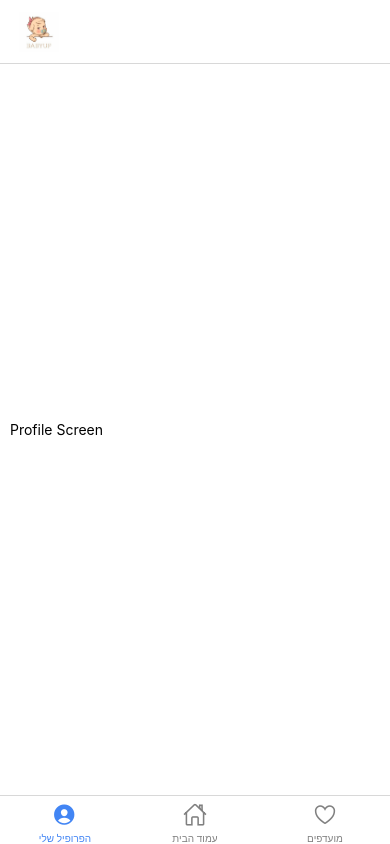
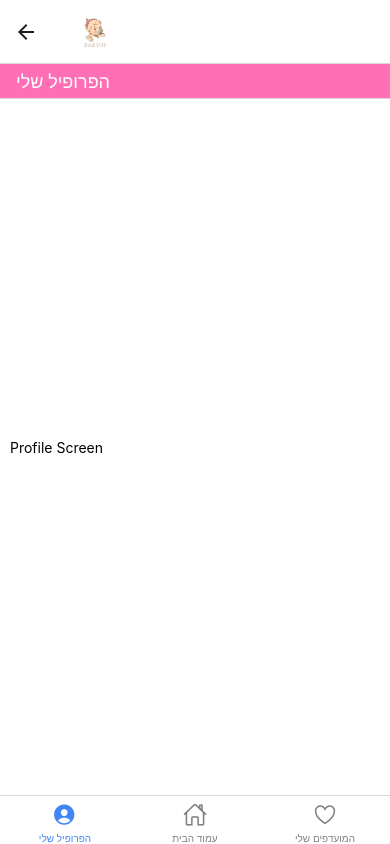
Before and after one commit to noafadida/BabyUp, a React Native app: screen /HomePage in a window 390 px wide. Built offline with nearby package versions, Linux system fonts and the light colour scheme.

Commit message:
add styles component

```diff
--- a/App.tsx
+++ b/App.tsx
@@ -20,12 +20,12 @@ const App: FC = () => {
       <Stack.Screen
         name="StartPage"
         component={StartPage}
-        options={{ title: "BabyUp" }}
+        options={{ title: "BabyUp"  }}
       ></Stack.Screen>
       <Stack.Screen
         name="LoginPage"
         component={LoginPage}
-        options={{ title: "התחברות" }}
+        options={{ title: "התחברות"  }}
       ></Stack.Screen>
       <Stack.Screen
         name="SignupPage"
@@ -35,7 +35,7 @@ const App: FC = () => {
       <Stack.Screen
         name="HomePage"
         component={HomePage}
-        options={{ title: "דף הבית", headerBackVisible: false }}
+        options={{ title: " לכל הקטגוריות", headerBackVisible: false }}
       ></Stack.Screen>
       <Stack.Screen
         name="SignupPage2"
@@ -50,13 +50,16 @@ const App: FC = () => {
       <Stack.Screen
         name="MealsOverViewScreen"
         component={MealsOverViewScreen}
-        options={{ title: "MealsOverViewScreen ", headerStyle: { backgroundColor: "Black" } }}
+        options={{
+          title: "MealsOverViewScreen", headerStyle: { backgroundColor: "white" },headerTintColor: "pink",
+      }}
+        // options={{ title: "MealsOverViewScreen ", headerStyle: { backgroundColor: "Black" } }}
       ></Stack.Screen>
     </Stack.Navigator>
   );
 
   const navOptions = {
-    headerTitle: () => <Image source={require('./assets/babyuplogo_.png')} style={{ resizeMode: 'contain', height: 40, width: 45, }} />
+    headerTitle: () => <Image source={require('./assets/babyupLogoNew.png')} style={{ height: 55, width: 55}}/>
   };
 
   return (
--- a/app.json
+++ b/app.json
@@ -4,10 +4,10 @@
     "slug": "babyup",
     "version": "1.0.0",
     "orientation": "portrait",
-    "icon": "./assets/icon.png",
+    "icon": "./assets/babyupLogoNew",
     "userInterfaceStyle": "light",
     "splash": {
-      "image": "./assets/splash.png",
+      "image": "./assets/babyupLogoNew.png",
       "resizeMode": "contain",
       "backgroundColor": "#ffffff"
     },
@@ -24,7 +24,7 @@
       }
     },
     "web": {
-      "favicon": "./assets/favicon.png"
+      "favicon": "./assets/babyupLogoNew.png"
     }
   }
 }
--- a/components/CategoryGrid.tsx
+++ b/components/CategoryGrid.tsx
@@ -1,7 +1,9 @@
-import { View, Text, Pressable, StyleSheet, Platform } from 'react-native'
+import { View, Text, Pressable, StyleSheet, Platform, Image } from 'react-native'
 import React from 'react';
 
-const CategoryGrid = ({ color, title, onPress }: any) => {
+const CategoryGrid = ({ color, title, onPress, image }: any) => {
+    // console.log('CategoryGrid render')
+    console.log(image)
     return (
         <View style={styles.gridItem}>
             <Pressable
@@ -13,7 +15,9 @@ const CategoryGrid = ({ color, title, onPress }: any) => {
                     pressed ? styles.buttonPressed : null]}
                 onPress={onPress}
             >
-                <View style={[styles.innerContainer, , { backgroundColor: color }]}>
+
+                <View style={[styles.innerContainer, { backgroundColor: color }]}>
+                    {/* <Image source={{ uri: image }} style={styles.image} /> */}
                     <Text style={styles.text}>{title}</Text>
                 </View>
             </Pressable>
@@ -26,13 +30,13 @@ export default CategoryGrid;
 const styles = StyleSheet.create({
     gridItem: {
         flex: 1,
-        marginVertical: 10,
-        marginHorizontal: 40,
+        marginTop: 50,
+        marginHorizontal: 65,
         borderRadius: 6,
         elevation: 9,
-        height: 80,
-        shadowColor: "black",
-        shadowOpacity: 0.25,
+        height: 70,
+        shadowColor: "#F25287",
+        shadowOpacity: 0.3,
         shadowOffset: { width: 0, height: 2 },
         shadowRadius: 6,
         backgroundColor: "#FAD9E6",
@@ -40,21 +44,29 @@ const styles = StyleSheet.create({
     },
     button: {
         flex: 1,
+        borderRadius: 6,
     },
     buttonPressed: {
         opacity: 0.4,
     },
     innerContainer: {
         flex: 1,
-        padding: 0,
+        padding: 5,
         justifyContent: "center",
         alignItems: "center",
         borderRadius: 6,
     },
     text: {
-        color: "#FFABE1",
+        color: "#212121",
         fontSize: 18,
-        fontWeight: "bold"
-    }
+        fontWeight: "bold",
+    },
+    image: {
+        flex: 1,
+        borderRadius: 6,
+        width: "100%",
+        // height: 400,
+        opacity: 0.9,
+    },
 
 })
--- a/components/HomePage/Home.tsx
+++ b/components/HomePage/Home.tsx
@@ -1,29 +1,33 @@
 import { View, FlatList, StyleSheet } from 'react-native'
 import CategoryGrid from "../CategoryGrid";
 import { CATEGORIES } from '../../data';
+import { Text } from 'react-native';
 
 export const HomeScreen = ({ navigation }: any) => {
 	// console.log('HomeScreen render')
 
 	const renderCategoryItem = (itemData: any) => {
 		const pressHandler = () => (
-			navigation.navigate("MealsOverViewScreen", { categoryId: itemData.item.id, title: itemData.titleת })
+			navigation.navigate("MealsOverViewScreen", { categoryId: itemData.item.id, title: itemData.item.title, })
 		)
 		return (
 			<CategoryGrid
 				title={itemData.item.title}
 				color={itemData.item.color}
+				image={itemData.item.image}
 				onPress={pressHandler}
 			/>
 		)
 	}
 	return (
 		<View style={styles.screen} >
-			<FlatList
-				data={CATEGORIES}
-				keyExtractor={(item: any) => item.id}
-				renderItem={renderCategoryItem}
-			/>
+			<View >
+				<FlatList
+					data={CATEGORIES}
+					keyExtractor={(item: any) => item.id}
+					renderItem={renderCategoryItem}
+				/>
+			</View>
 		</View >
 	)
 };
@@ -31,8 +35,8 @@ export const HomeScreen = ({ navigation }: any) => {
 const styles = StyleSheet.create({
 	screen: {
 		flex: 1,
-		padding: 10,
-		justifyContent: 'center',
-		backgroundColor: "white"
-	}
+		alignItems: "center",
+		height:"100%",
+		// backgroundColor: "black"
+	},
 });
--- a/components/MealItem.tsx
+++ b/components/MealItem.tsx
@@ -33,26 +33,27 @@ const styles = StyleSheet.create({
 		backgroundColor: 'white',
 		elevation: 4,
 		shadowColor: "#8D7B68",
-		shadowOpacity: 0.3,
-		shadowOffset: { width: 0, height: 4 },
+		shadowOpacity: 0.25,
+		shadowOffset: { width: 0, height: 2 },
 		shadowRadius: 6,
 		overflow: Platform.OS === 'android' ? "hidden" : 'visible'
-
 	},
 	innerContainer: {
 		borderRadius: 4,
-		overflow: 'hidden'
+		overflow: 'hidden',
 	},
 	image: {
 		width: "100%",
-		height: 200
+		height: 200,
+		opacity: 0.9,
 	},
 	title: {
-		fontSize: 14,
-		color: "#FFABE1",
+		fontSize: 16,
 		fontWeight: "bold",
+		letterSpacing: 0.3,
 		textAlign: "center",
-		margin: 10
+		marginTop: 7,
+		// color:"white"
 	},
 	details: {
 		flexDirection: 'row',
@@ -61,11 +62,11 @@ const styles = StyleSheet.create({
 		justifyContent: "center"
 	},
 	detailItem: {
-		marginHorizontal: 10,
-		fontSize: 12,
-		fontWeight:"bold"
+		marginHorizontal: 45,
+		fontSize: 14,
+		color: "#AAAAAA",
 	},
 	buttonPressed: {
-		opacity: 0.5,
+		opacity: 0.4,
 	},
 })
--- a/data.tsx
+++ b/data.tsx
@@ -2,10 +2,10 @@ import { Category } from './models/category';
 import { Meal } from './models/meal'
 
 export const CATEGORIES = [
-    new Category('c1', 'מתכונים לבוקר', '#FAFAFA'),
-    new Category('c2', 'מתכונים לצהריים', '#FAFAFA'),
-    new Category('c3', 'מתכונים לערב', '#FAFAFA'),
-    new Category('c4', 'הטיפים שלנו במיוחד בשבילכם !', '#FAFAFA'),
+    new Category('c1', 'מתכונים לבוקר', '#FAFAFA', 'https://www.nestlebabyandme.co.il/sites/default/files/styles/content_media_desktop/public/content_image/yvgvrt_bnnh_tpvkh_vshybvlt_shvl.webp?itok=2HnBvYLF'),
+    new Category('c2', 'מתכונים לצהריים', '#FAFAFA',   'https://www.nestlebabyandme.co.il/sites/default/files/styles/content_media_desktop/public/content_image/mrq_vp_m_yrqvt_vtryvt.webp?itok=GLsxSVvl'),
+    new Category('c3', 'מתכונים לערב', '#FAFAFA',   'https://www.nestlebabyandme.co.il/sites/default/files/styles/content_media_desktop/public/content_image/qrt_dyyst_dgnym.webp?itok=abfxDz3Q'),
+    new Category('c4', 'הטיפים שלנו במיוחד בשבילכם !', '#FAFAFA',   'https://www.nestlebabyandme.co.il/sites/default/files/styles/content_media_desktop/public/content_image/mrq_vp_m_yrqvt_vtryvt.webp?itok=GLsxSVvl'),
 
 ];
 
--- a/models/category.tsx
+++ b/models/category.tsx
@@ -2,10 +2,12 @@ export class Category {
   title: String;
   color: String;
   id: String;
+  image:String
 
-  constructor(id: string, title: string, color: string) {
+  constructor(id: string, title: string, color: string, image:string) {
     this.id = id;
     this.title = title;
     this.color = color;
+    this.image=image
   }
 };
--- a/pages/HomePage.tsx
+++ b/pages/HomePage.tsx
@@ -8,11 +8,11 @@ import { FavoritesScreen } from '../components/HomePage/Favorite';
 
 
 const HomePage: FC<{ route: any, navigation: any }> = ({ navigation, route }) => {
-	useLayoutEffect(() => { //Hide Back button
-		navigation.setOptions({
-            headerLeft: null,
-		});
-	}, [navigation]);
+    // useLayoutEffect(() => { //Hide Back button
+    //     navigation.setOptions({
+    //         headerLeft: null,
+    //     });
+    // }, [navigation]);
 
     const Tab = createBottomTabNavigator();
     return (
@@ -38,19 +38,26 @@ const HomePage: FC<{ route: any, navigation: any }> = ({ navigation, route }) =>
                 <Tab.Screen
                     name="ProfileScreen"
                     component={ProfileScreen}
-					options={{ title: "הפרופיל שלי", headerShown: false }}
+                    options={{
+                        title: "הפרופיל שלי",
+                        headerStyle: { backgroundColor: "#FF6FB5", height: 35 },
+                        headerTintColor: "white",
+                    }}
+
                 />
 
                 <Tab.Screen
                     name="HomeScreen"
                     component={HomeScreen}
-					options={{ title: "עמוד הבית", headerShown: false }}
+                    options={{
+                        title: "עמוד הבית", headerStyle: { backgroundColor: "#FF6FB5", height: 35 },headerTintColor: "white",
+                    }}
                 />
 
                 <Tab.Screen
                     name="FavoritesScreen"
                     component={FavoritesScreen}
-					options={{ title: "מועדפים ", headerShown: false }}
+                    options={{ title: " המועדפים שלי " ,headerStyle: { backgroundColor: "#FF6FB5", height: 35 },headerTintColor: "white", }}
                 />
             </Tab.Navigator>
         </View>
@@ -61,6 +68,7 @@ const HomePage: FC<{ route: any, navigation: any }> = ({ navigation, route }) =>
 const styles = StyleSheet.create({
     container: {
         flex: 1,
+        backgroundColor: "pink"
     },
     button: {
         backgroundColor: '#4285F4',
@@ -74,6 +82,11 @@ const styles = StyleSheet.create({
         color: '#fff',
         fontSize: 18,
     },
+    tabContainer: {
+        flex: 1,
+        backgroundColor: "red"
+
+    }
 });
 
 
--- a/pages/MealsOverViewScreen.tsx
+++ b/pages/MealsOverViewScreen.tsx
@@ -1,5 +1,5 @@
 import React, { FC } from 'react';
-import { View, StyleSheet, FlatList } from 'react-native';
+import { View, StyleSheet, FlatList, Text } from 'react-native';
 import { MEALS } from '../data';
 import MealItem from '../components/MealItem';
 
@@ -31,8 +31,7 @@ const MealsOverViewScreen: FC<{ route: any }> = ({ route }) => {
 const styles = StyleSheet.create({
     container: {
         flex: 1,
-		padding: 16
-	}
-}
-)
+        padding: 0,
+    },
+})
 export default MealsOverViewScreen;
```
Lines whose indentation alone changed are shown as unchanged.
